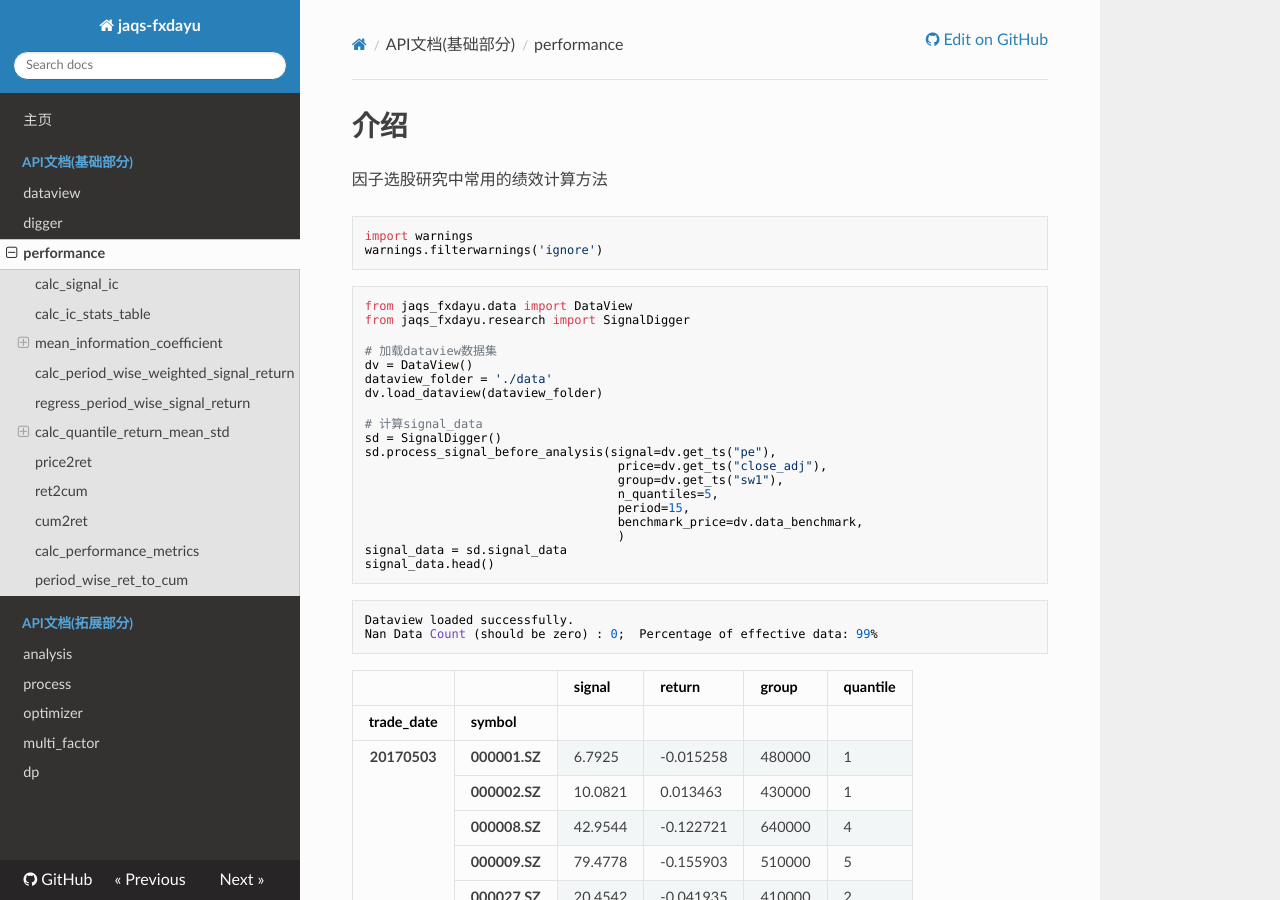
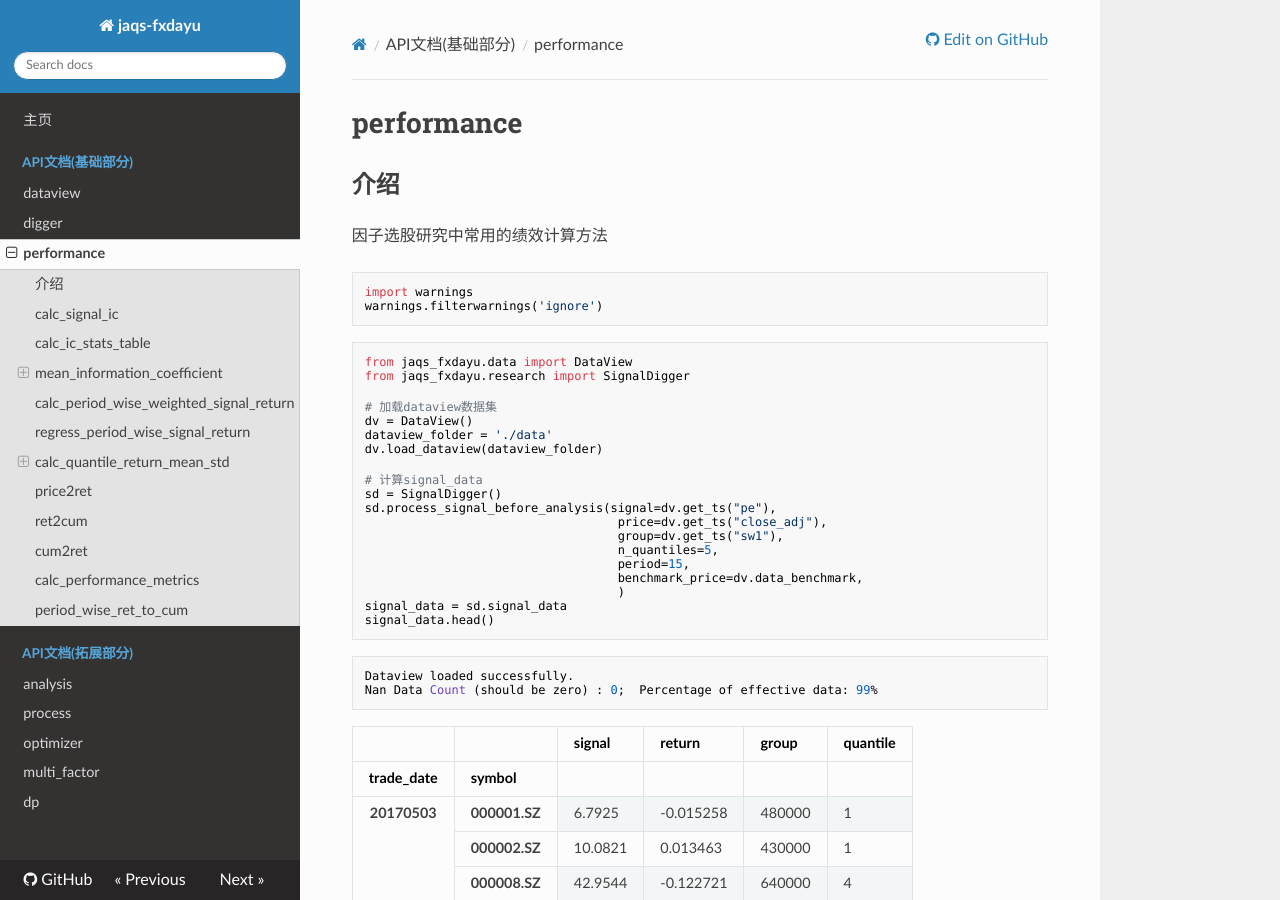
Before and after one commit to xingetouzi/jaqs-fxdayu, an MkDocs documentation site: the page built from docs/performance.md, in a window 1280 px wide and 900 px high. Built offline with MkDocs 1.6.1, drawn with Linux system fonts in a browser that asks for light colours; nearby versions of some CDN libraries; old or Windows-style settings are respelled for this version of MkDocs.

Commit message:
更新文档

```diff
--- a/docs/performance.md
+++ b/docs/performance.md
@@ -1,5 +1,6 @@
-
-# 介绍
+# performance
+
+## 介绍
 因子选股研究中常用的绩效计算方法
 
 
```
